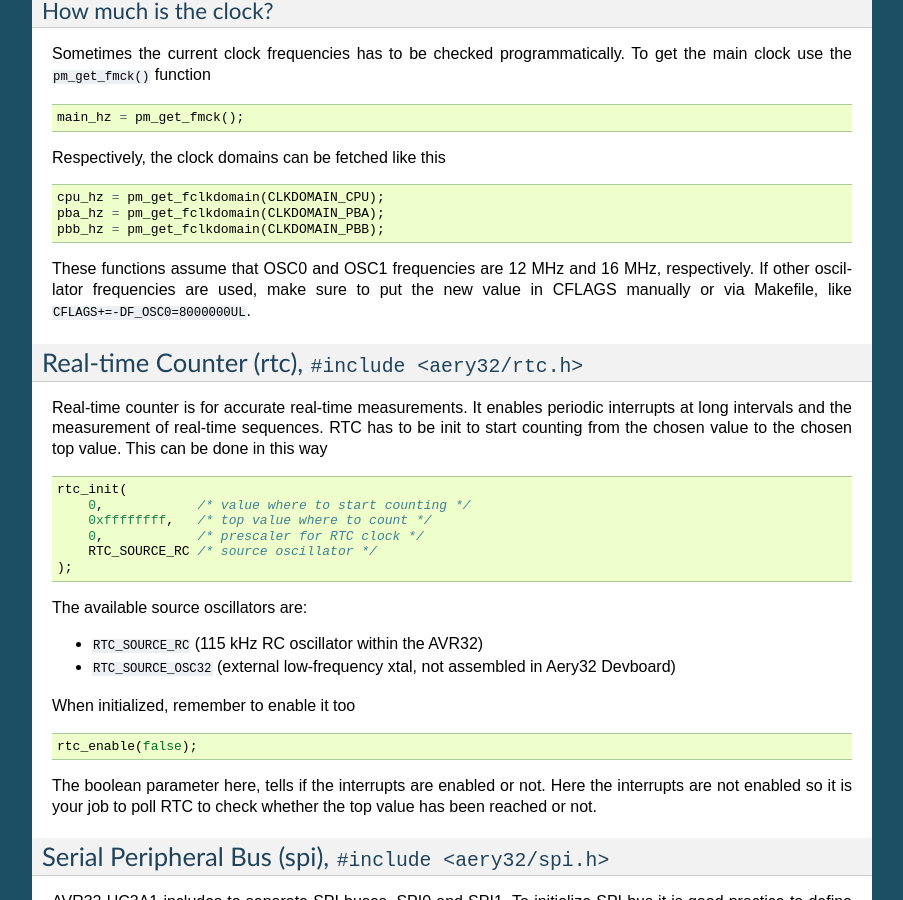
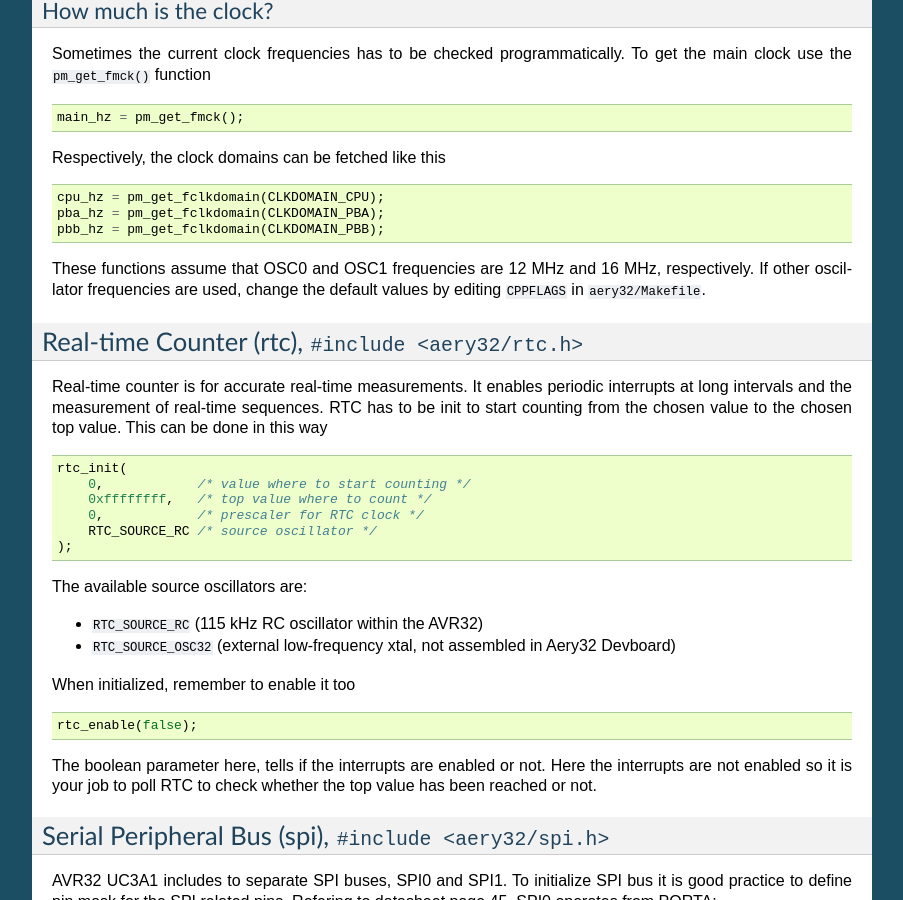
Before and after one commit to aery32/aery32-refguide, a Sphinx documentation site: the page built from source/module_functions.rst, in a window 1280 px wide and 900 px high, scrolled down 7304 px. Shown: the whole window, without its empty margins (198-1101 px from the left). Built offline with Sphinx 7.4.7, drawn with Linux system fonts in a browser that asks for light colours; some of the changed text lies outside the part shown.

Commit message:
Minor fixes

```diff
--- a/source/module_functions.rst
+++ b/source/module_functions.rst
@@ -421,7 +421,7 @@ Respectively, the clock domains can be fetched like this
     pba_hz = pm_get_fclkdomain(CLKDOMAIN_PBA);
     pbb_hz = pm_get_fclkdomain(CLKDOMAIN_PBB);
 
-These functions assume that OSC0 and OSC1 frequencies are 12 MHz and 16 MHz, respectively. If other oscillator frequencies are used, make sure to put the new value in CFLAGS manually or via Makefile, like ``CFLAGS+=-DF_OSC0=8000000UL``.
+These functions assume that OSC0 and OSC1 frequencies are 12 MHz and 16 MHz, respectively. If other oscillator frequencies are used, change the default values by editing ``CPPFLAGS`` in ``aery32/Makefile``.
 
 Real-time Counter (rtc), ``#include <aery32/rtc.h>``
 ----------------------------------------------------
```
Also changed, not shown: other parts of source/module_functions.rst (+2 -0 lines).
